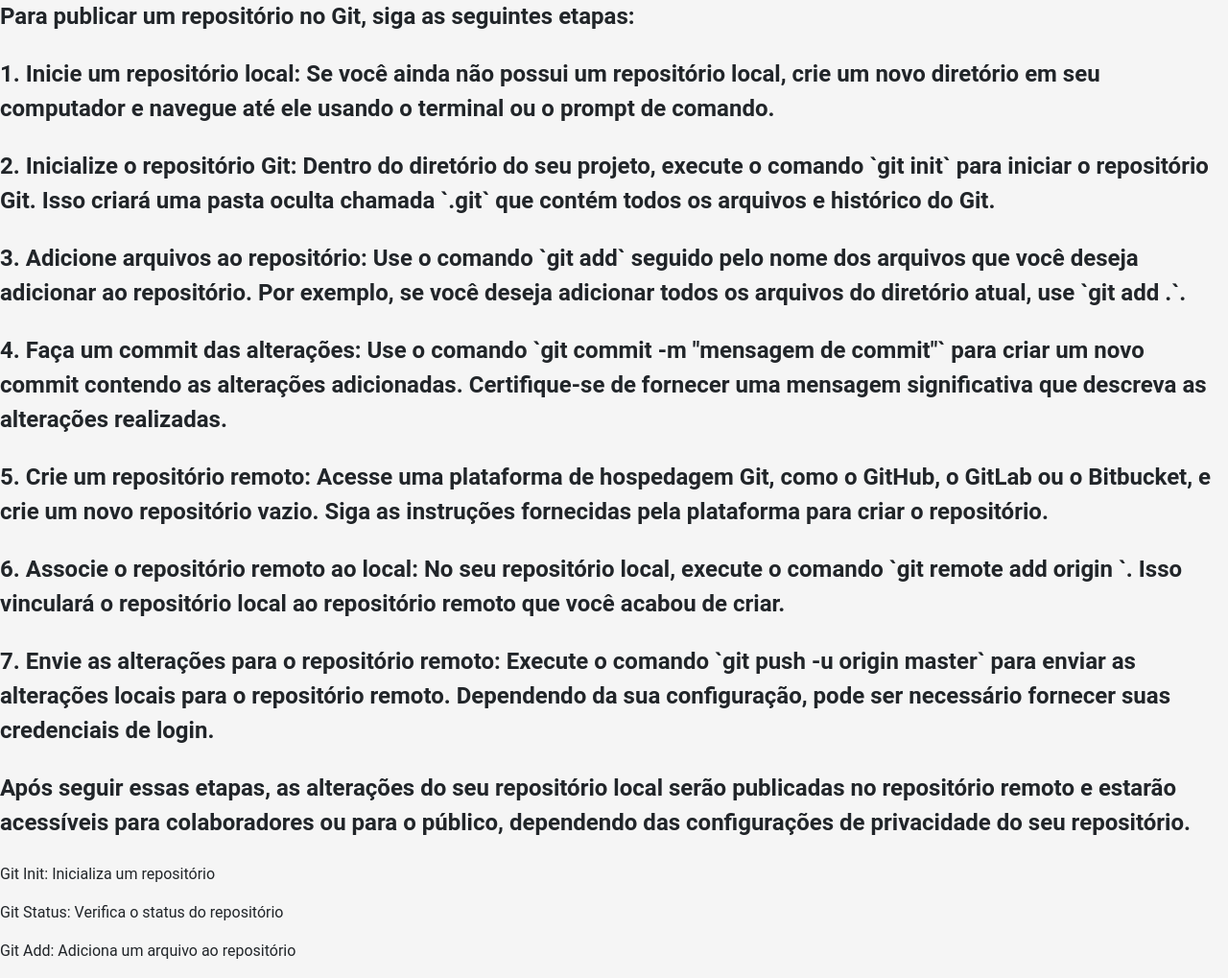
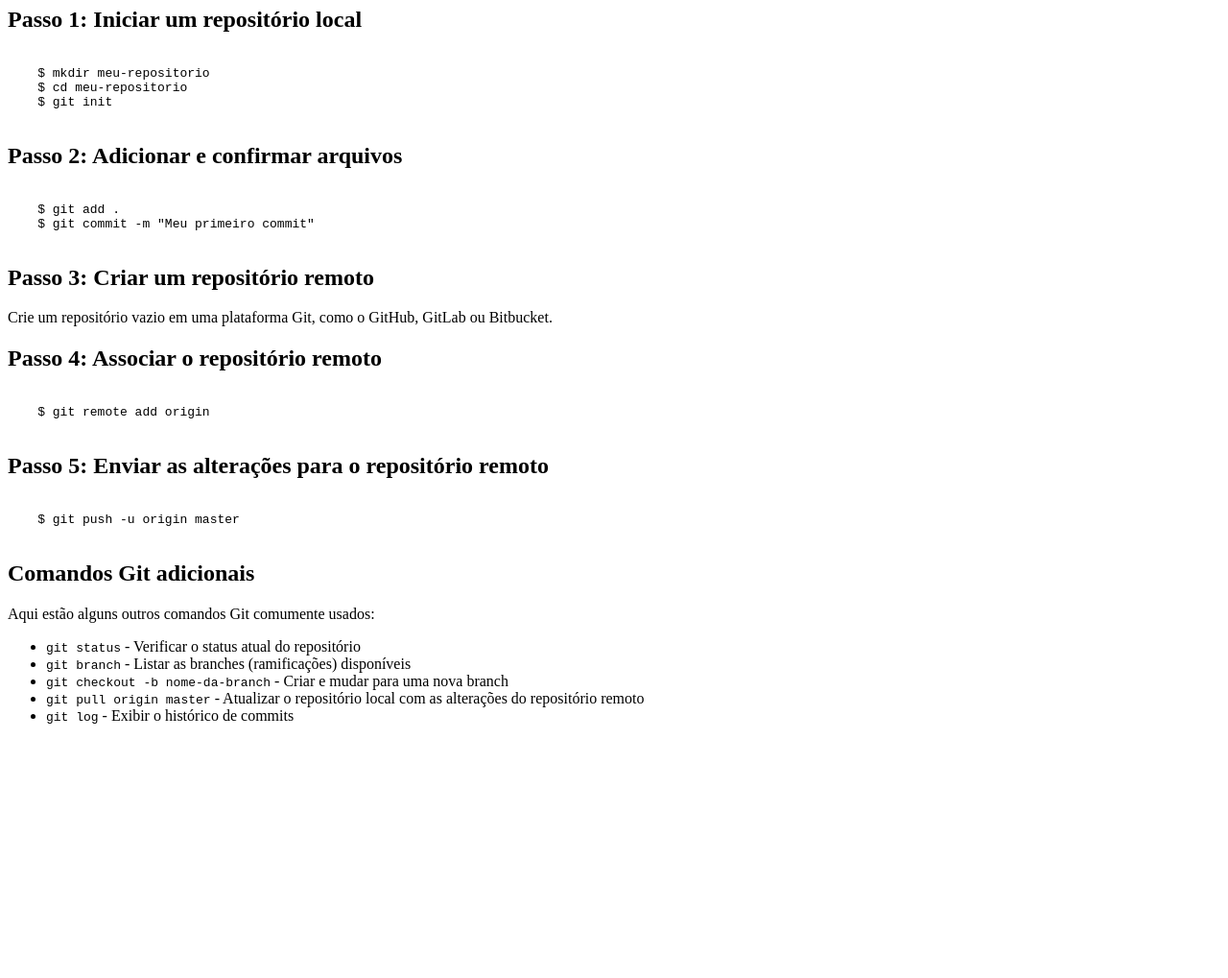
Before and after one commit to joao-carlos-eng/curso-git-alura, a plain HTML site: page index.html in a window 1280 px wide. Shown: the part 73-1092 px from the top of the page at 96% size. After the commit the page ends 844 px from the top, so only its background shows below. Drawn offline with Linux system fonts and the light colour scheme.

Commit message:
inserido instruções para publicação do repositório

```diff
--- a/index.html
+++ b/index.html
@@ -1,32 +1,45 @@
+<!DOCTYPE html>
 <html>
 <head>
-    <title>Curso Git Alura</title>
-    <link rel="stylesheet" type="text/css" href="estilo.css">
+  <title>Criação de um Repositório Git</title>
 </head>
 <body>
-    <h1>Curso Git Alura</h1>
+  <h1>Criação de um Repositório Git</h1>
 
-    <h2>
-        <p>Para publicar um repositório no Git, siga as seguintes etapas:
+  <h2>Passo 1: Iniciar um repositório local</h2>
+  <pre><code>
+    $ mkdir meu-repositorio
+    $ cd meu-repositorio
+    $ git init
+  </code></pre>
 
-        <p>1. Inicie um repositório local: Se você ainda não possui um repositório local, crie um novo diretório em seu computador e navegue até ele usando o terminal ou o prompt de comando.
+  <h2>Passo 2: Adicionar e confirmar arquivos</h2>
+  <pre><code>
+    $ git add .
+    $ git commit -m "Meu primeiro commit"
+  </code></pre>
 
-        <p>2. Inicialize o repositório Git: Dentro do diretório do seu projeto, execute o comando `git init` para iniciar o repositório Git. Isso criará uma pasta oculta chamada `.git` que contém todos os arquivos e histórico do Git.
+  <h2>Passo 3: Criar um repositório remoto</h2>
+  <p>Crie um repositório vazio em uma plataforma Git, como o GitHub, GitLab ou Bitbucket.</p>
 
-        <p>3. Adicione arquivos ao repositório: Use o comando `git add` seguido pelo nome dos arquivos que você deseja adicionar ao repositório. Por exemplo, se você deseja adicionar todos os arquivos do diretório atual, use `git add .`.
+  <h2>Passo 4: Associar o repositório remoto</h2>
+  <pre><code>
+    $ git remote add origin <URL do repositório remoto>
+  </code></pre>
 
-        <p>4. Faça um commit das alterações: Use o comando `git commit -m "mensagem de commit"` para criar um novo commit contendo as alterações adicionadas. Certifique-se de fornecer uma mensagem significativa que descreva as alterações realizadas.
+  <h2>Passo 5: Enviar as alterações para o repositório remoto</h2>
+  <pre><code>
+    $ git push -u origin master
+  </code></pre>
 
-        <p>5. Crie um repositório remoto: Acesse uma plataforma de hospedagem Git, como o GitHub, o GitLab ou o Bitbucket, e crie um novo repositório vazio. Siga as instruções fornecidas pela plataforma para criar o repositório.
-
-        <p>6. Associe o repositório remoto ao local: No seu repositório local, execute o comando `git remote add origin <URL do repositório remoto>`. Isso vinculará o repositório local ao repositório remoto que você acabou de criar.
-
-        <p>7. Envie as alterações para o repositório remoto: Execute o comando `git push -u origin master` para enviar as alterações locais para o repositório remoto. Dependendo da sua configuração, pode ser necessário fornecer suas credenciais de login.
-
-        <p>Após seguir essas etapas, as alterações do seu repositório local serão publicadas no repositório remoto e estarão acessíveis para colaboradores ou para o público, dependendo das configurações de privacidade do seu repositório.
-    </h2>
-
-    <p>Git Init: Inicializa um repositório</p>
-    <p>Git Status: Verifica o status do repositório</p>
-    <p>Git Add: Adiciona um arquivo ao repositório</p>
+  <h2>Comandos Git adicionais</h2>
+  <p>Aqui estão alguns outros comandos Git comumente usados:</p>
+  <ul>
+    <li><code>git status</code> - Verificar o status atual do repositório</li>
+    <li><code>git branch</code> - Listar as branches (ramificações) disponíveis</li>
+    <li><code>git checkout -b nome-da-branch</code> - Criar e mudar para uma nova branch</li>
+    <li><code>git pull origin master</code> - Atualizar o repositório local com as alterações do repositório remoto</li>
+    <li><code>git log</code> - Exibir o histórico de commits</li>
+  </ul>
+</body>
 </html>
```
